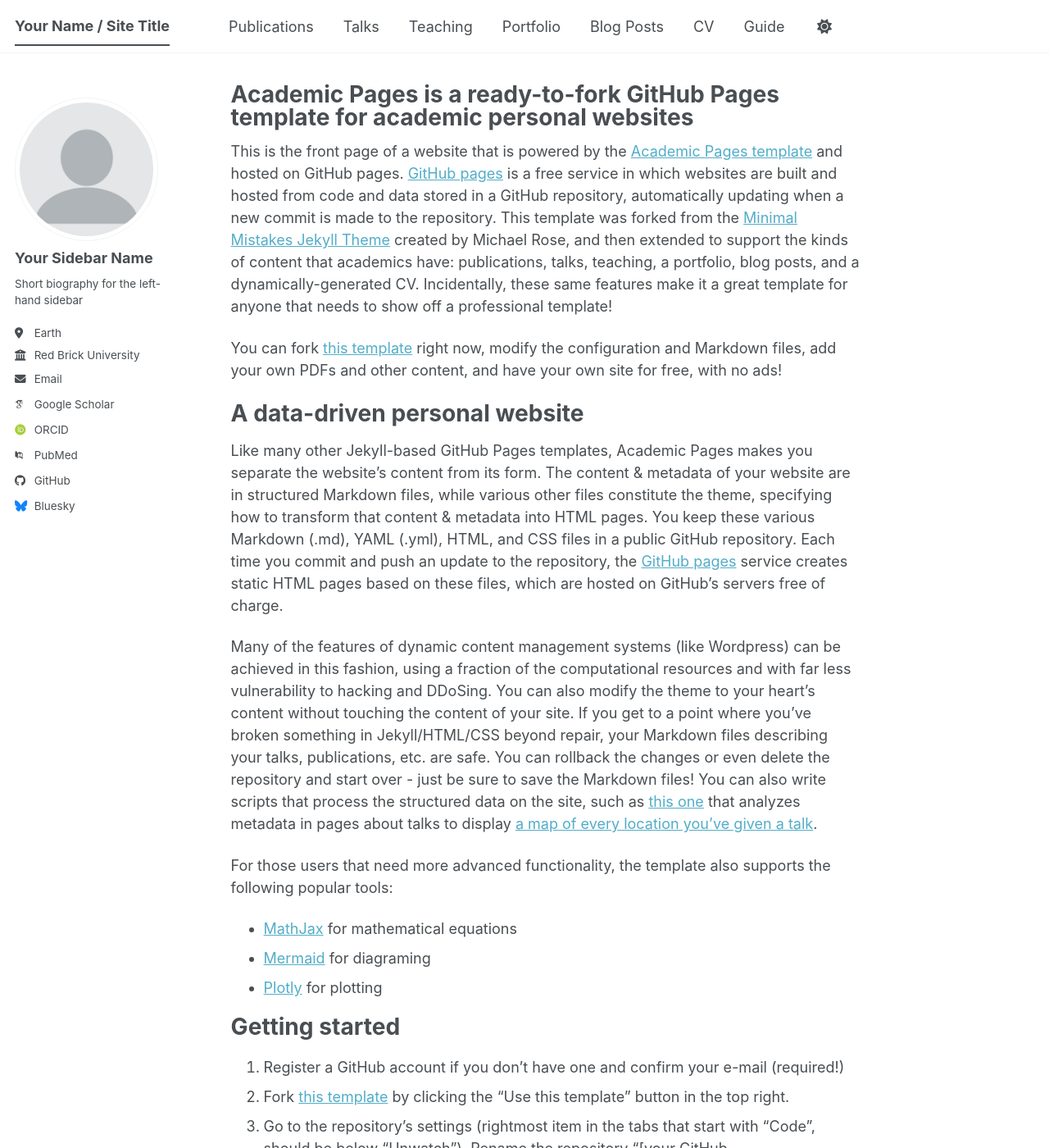
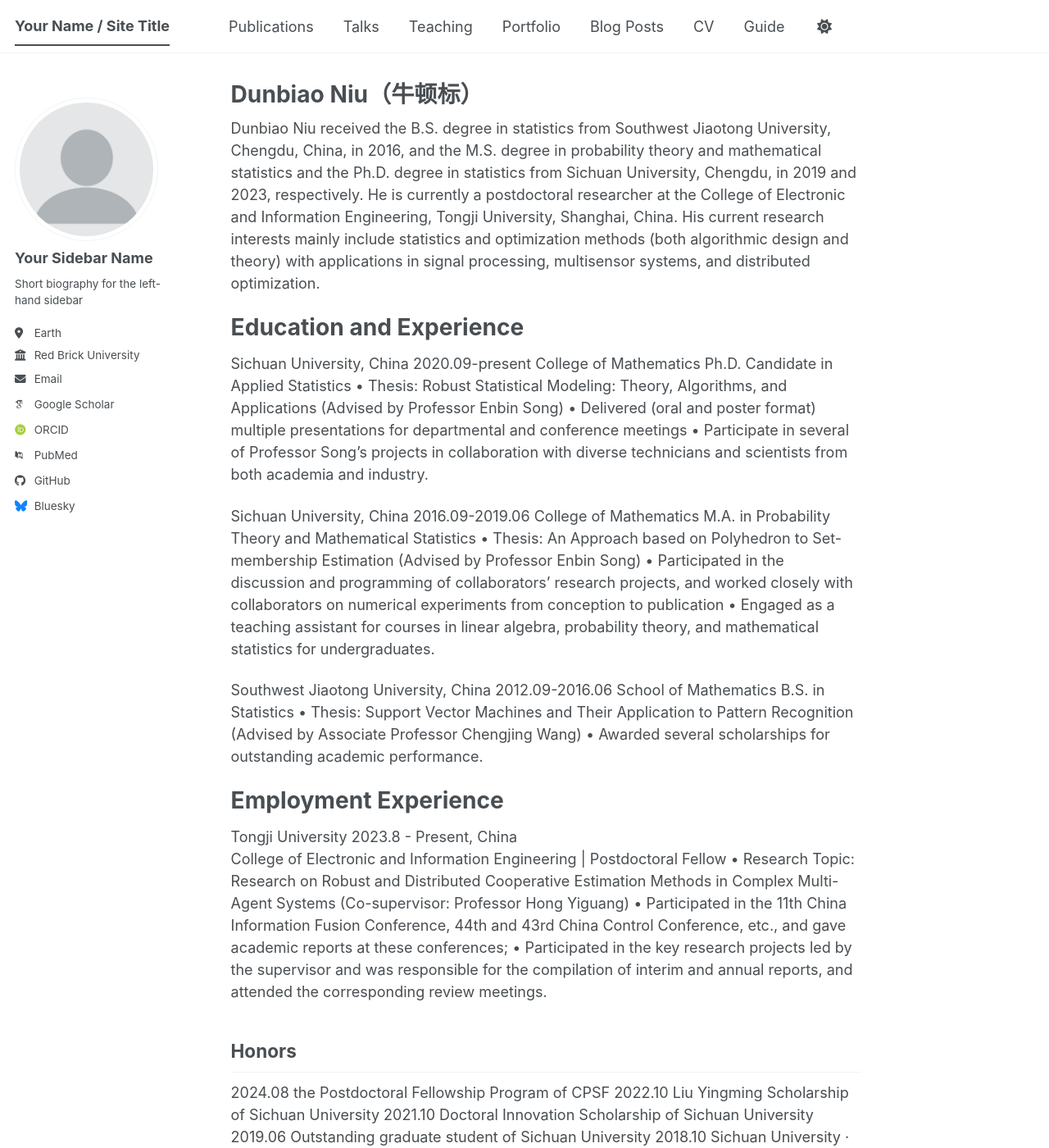
Before and after one commit to dunbiaoniu-ops/dunbiaoniu.github.io, a Jekyll site: the page built from _pages/about.md, in a window 1280 px wide and 1400 px high. Shown: the whole window at 82% size. Built offline with Jekyll 4.4.1, drawn with Linux system fonts in a browser that asks for light colours; some web fonts are replaced; a script bundle is joined from its source files by our own code; library files that are not in the unit come from our copies; some of the changed text lies outside the part shown.

Commit message:
Update about.md

```diff
--- a/_pages/about.md
+++ b/_pages/about.md
@@ -1,56 +1,52 @@
 ---
 permalink: /
-title: "Academic Pages is a ready-to-fork GitHub Pages template for academic personal websites"
+title: "Dunbiao Niu（牛顿标）"
 author_profile: true
 redirect_from:
   - /about/
   - /about.html
 ---
 
-This is the front page of a website that is powered by the [Academic Pages template](https://github.com/academicpages/academicpages.github.io) and hosted on GitHub pages. [GitHub pages](https://pages.github.com) is a free service in which websites are built and hosted from code and data stored in a GitHub repository, automatically updating when a new commit is made to the repository. This template was forked from the [Minimal Mistakes Jekyll Theme](https://mmistakes.github.io/minimal-mistakes/) created by Michael Rose, and then extended to support the kinds of content that academics have: publications, talks, teaching, a portfolio, blog posts, and a dynamically-generated CV. Incidentally, these same features make it a great template for anyone that needs to show off a professional template!
+Dunbiao Niu received the B.S. degree in statistics from Southwest Jiaotong University, Chengdu, China, in 2016, and the M.S. degree in probability theory and mathematical statistics and the Ph.D. degree in statistics from Sichuan University, Chengdu, in 2019 and 2023, respectively. He is currently a postdoctoral researcher at the College of Electronic and Information Engineering, Tongji University, Shanghai, China. His current research interests mainly include statistics and optimization methods (both algorithmic design and theory) with applications in signal processing, multisensor systems, and distributed optimization.
 
- You can fork [this template](https://github.com/academicpages/academicpages.github.io) right now, modify the configuration and Markdown files, add your own PDFs and other content, and have your own site for free, with no ads!
+Education and Experience
+======
+Sichuan University, China 2020.09-present
+College of Mathematics Ph.D. Candidate in Applied Statistics
+• Thesis: Robust Statistical Modeling: Theory, Algorithms, and Applications (Advised by Professor Enbin
+Song)
+• Delivered (oral and poster format) multiple presentations for departmental and conference meetings
+• Participate in several of Professor Song’s projects in collaboration with diverse technicians and scientists
+from both academia and industry.
 
-A data-driven personal website
+Sichuan University, China 2016.09-2019.06
+College of Mathematics M.A. in Probability Theory and Mathematical Statistics
+• Thesis: An Approach based on Polyhedron to Set-membership Estimation (Advised by Professor Enbin
+Song)
+• Participated in the discussion and programming of collaborators' research projects, and worked closely
+with collaborators on numerical experiments from conception to publication
+• Engaged as a teaching assistant for courses in linear algebra, probability theory, and mathematical
+statistics for undergraduates.
+
+Southwest Jiaotong University, China 2012.09-2016.06
+School of Mathematics B.S. in Statistics
+• Thesis: Support Vector Machines and Their Application to Pattern Recognition (Advised by Associate
+Professor Chengjing Wang)
+• Awarded several scholarships for outstanding academic performance.
+
+Employment Experience
 ======
-Like many other Jekyll-based GitHub Pages templates, Academic Pages makes you separate the website's content from its form. The content & metadata of your website are in structured Markdown files, while various other files constitute the theme, specifying how to transform that content & metadata into HTML pages. You keep these various Markdown (.md), YAML (.yml), HTML, and CSS files in a public GitHub repository. Each time you commit and push an update to the repository, the [GitHub pages](https://pages.github.com/) service creates static HTML pages based on these files, which are hosted on GitHub's servers free of charge.
+Tongji University 2023.8 - Present, China
+College of Electronic and Information Engineering | Postdoctoral Fellow
+• Research Topic: Research on Robust and Distributed Cooperative Estimation Methods in Complex Multi-Agent Systems (Co-supervisor: Professor Hong Yiguang)
+• Participated in the 11th China Information Fusion Conference, 44th and 43rd China Control Conference, etc., and gave academic reports at these conferences;
+• Participated in the key research projects led by the supervisor and was responsible for the compilation of interim and annual reports, and attended the corresponding review meetings.
 
-Many of the features of dynamic content management systems (like Wordpress) can be achieved in this fashion, using a fraction of the computational resources and with far less vulnerability to hacking and DDoSing. You can also modify the theme to your heart's content without touching the content of your site. If you get to a point where you've broken something in Jekyll/HTML/CSS beyond repair, your Markdown files describing your talks, publications, etc. are safe. You can rollback the changes or even delete the repository and start over - just be sure to save the Markdown files! You can also write scripts that process the structured data on the site, such as [this one](https://github.com/academicpages/academicpages.github.io/blob/master/talkmap.ipynb) that analyzes metadata in pages about talks to display [a map of every location you've given a talk](https://academicpages.github.io/talkmap.html).
-
-For those users that need more advanced functionality, the template also supports the following popular tools:
-- [MathJax](https://www.mathjax.org/) for mathematical equations
-- [Mermaid](https://mermaid.js.org/) for diagraming
-- [Plotly](https://plotly.com/javascript/) for plotting
-
-Getting started
-======
-1. Register a GitHub account if you don't have one and confirm your e-mail (required!)
-1. Fork [this template](https://github.com/academicpages/academicpages.github.io) by clicking the "Use this template" button in the top right.
-1. Go to the repository's settings (rightmost item in the tabs that start with "Code", should be below "Unwatch"). Rename the repository "[your GitHub username].github.io", which will also be your website's URL.
-1. Set site-wide configuration and create content & metadata (see below -- also see [this set of diffs](https://archive.is/3TPas) showing what files were changed to set up [an example site](https://getorg-testacct.github.io) for a user with the username "getorg-testacct")
-1. Upload any files (like PDFs, .zip files, etc.) to the files/ directory. They will appear at https://[your GitHub username].github.io/files/example.pdf.
-1. Check status by going to the repository settings, in the "GitHub pages" section
-
-Site-wide configuration
+Honors
 ------
-The main configuration file for the site is in the base directory in [_config.yml](https://github.com/academicpages/academicpages.github.io/blob/master/_config.yml), which defines the content in the sidebars and other site-wide features. You will need to replace the default variables with ones about yourself and your site's github repository. The configuration file for the top menu is in [_data/navigation.yml](https://github.com/academicpages/academicpages.github.io/blob/master/_data/navigation.yml). For example, if you don't have a portfolio or blog posts, you can remove those items from that navigation.yml file to remove them from the header.
-
-Create content & metadata
-------
-For site content, there is one Markdown file for each type of content, which are stored in directories like _publications, _talks, _posts, _teaching, or _pages. For example, each talk is a Markdown file in the [_talks directory](https://github.com/academicpages/academicpages.github.io/tree/master/_talks). At the top of each Markdown file is structured data in YAML about the talk, which the theme will parse to do lots of cool stuff. The same structured data about a talk is used to generate the list of talks on the [Talks page](https://academicpages.github.io/talks), each [individual page](https://academicpages.github.io/talks/2012-03-01-talk-1) for specific talks, the talks section for the [CV page](https://academicpages.github.io/cv), and the [map of places you've given a talk](https://academicpages.github.io/talkmap.html) (if you run this [python file](https://github.com/academicpages/academicpages.github.io/blob/master/talkmap.py) or [Jupyter notebook](https://github.com/academicpages/academicpages.github.io/blob/master/talkmap.ipynb), which creates the HTML for the map based on the contents of the _talks directory).
-
-**Markdown generator**
-
-The repository includes [a set of Jupyter notebooks](https://github.com/academicpages/academicpages.github.io/tree/master/markdown_generator
-) that converts a CSV containing structured data about talks or presentations into individual Markdown files that will be properly formatted for the Academic Pages template. The sample CSVs in that directory are the ones I used to create my own personal website at stuartgeiger.com. My usual workflow is that I keep a spreadsheet of my publications and talks, then run the code in these notebooks to generate the Markdown files, then commit and push them to the GitHub repository.
-
-How to edit your site's GitHub repository
-------
-Many people use a git client to create files on their local computer and then push them to GitHub's servers. If you are not familiar with git, you can directly edit these configuration and Markdown files directly in the github.com interface. Navigate to a file (like [this one](https://github.com/academicpages/academicpages.github.io/blob/master/_talks/2012-03-01-talk-1.md) and click the pencil icon in the top right of the content preview (to the right of the "Raw | Blame | History" buttons). You can delete a file by clicking the trashcan icon to the right of the pencil icon. You can also create new files or upload files by navigating to a directory and clicking the "Create new file" or "Upload files" buttons.
-
-Example: editing a Markdown file for a talk
-![Editing a Markdown file for a talk](/images/editing-talk.png)
-
-For more info
-------
-More info about configuring Academic Pages can be found in [the guide](https://academicpages.github.io/markdown/), the [growing wiki](https://github.com/academicpages/academicpages.github.io/wiki), and you can always [ask a question on GitHub](https://github.com/academicpages/academicpages.github.io/discussions). The [guides for the Minimal Mistakes theme](https://mmistakes.github.io/minimal-mistakes/docs/configuration/) (which this theme was forked from) might also be helpful.
+2024.08 the Postdoctoral Fellowship Program of CPSF
+2022.10 Liu Yingming Scholarship of Sichuan University
+2021.10 Doctoral Innovation Scholarship of Sichuan University
+2019.06 Outstanding graduate student of Sichuan University
+2018.10 Sichuan University · 83 Wang Wei Scholarship
+2018.06 National Scholarship for Postgraduates
```
